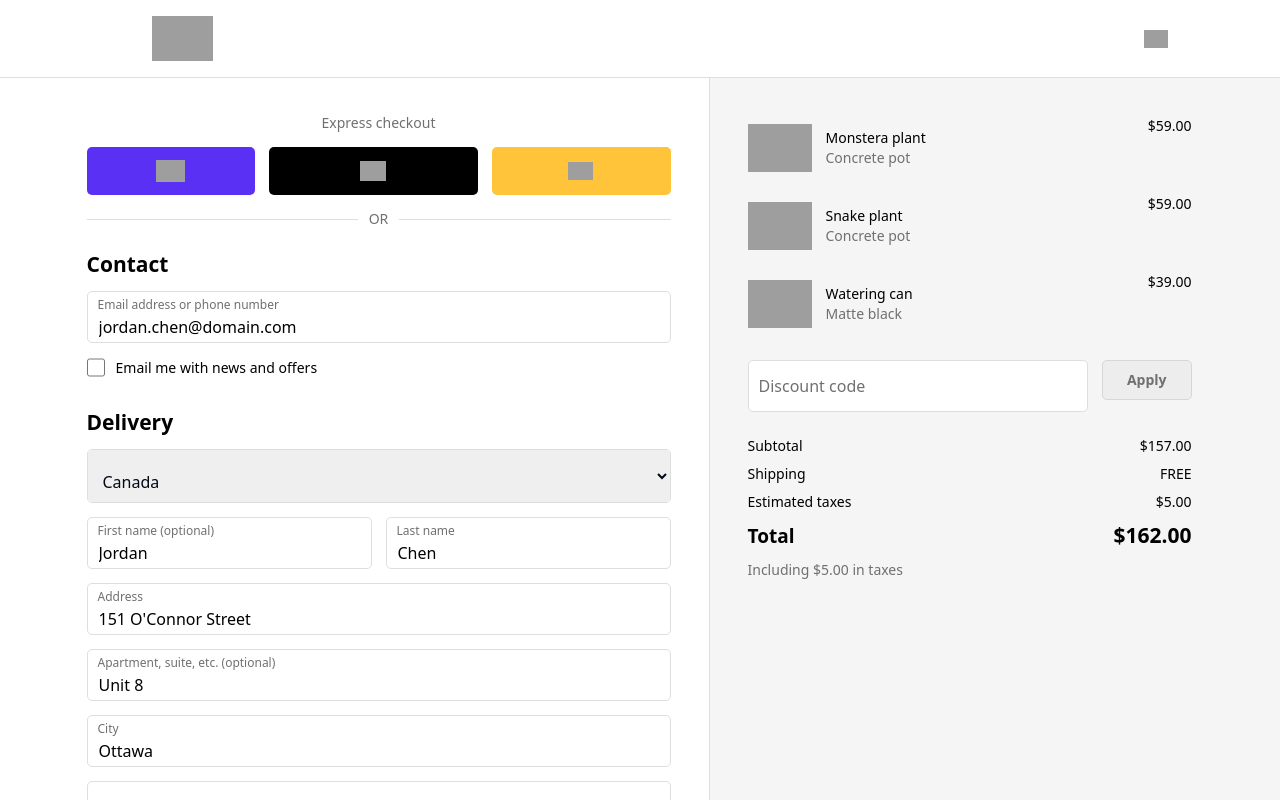
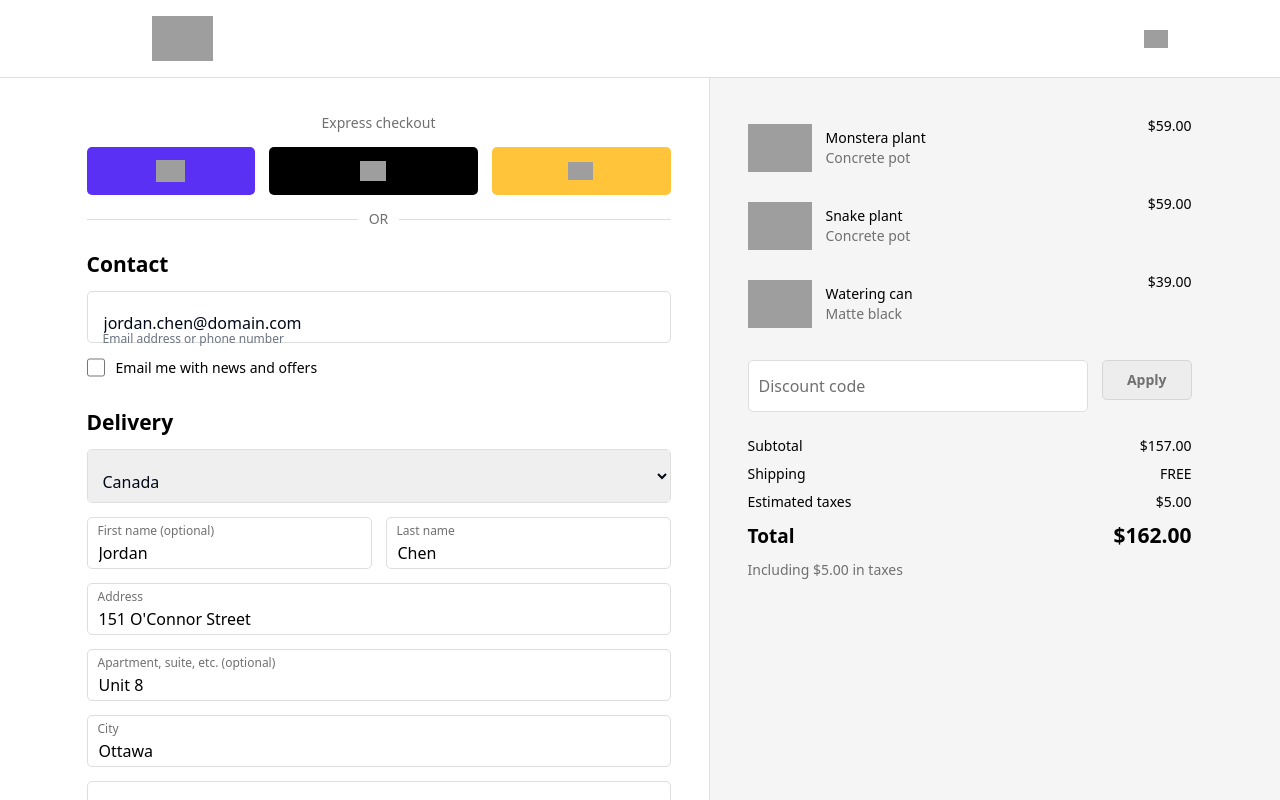
Before and after one commit to salahkichene/oficialcheckout, a React (Vite) app: page / in a window 1280 px wide. Shown: the top 800 px of the page. Built offline with nearby package versions, Linux system fonts and the light colour scheme; grey boxes are pictures that could not be loaded.

Commit message:
feat: Implement floating label for email input
Refactor the ContactForm component to include a floating label for the email input field. The label animates to the top of the input when the user starts typing and returns to the center when the field is empty.

```diff
--- a/src/components/checkout/ContactForm.tsx
+++ b/src/components/checkout/ContactForm.tsx
@@ -1,6 +1,6 @@
 
 import { useState } from "react";
-import { Input } from "@/components/ui/input";
+import { FloatingLabelInput } from "@/components/ui/floating-label-input";
 
 export const ContactForm = () => {
   const [email, setEmail] = useState("jordan.chen@domain.com");
@@ -12,12 +12,12 @@ export const ContactForm = () => {
         Contact
       </h2>
       <div className="w-full mt-3.5">
-        <Input
+        <FloatingLabelInput
           type="email"
           label="Email address or phone number"
           value={email}
           onChange={(e) => setEmail(e.target.value)}
-          className="bg-white min-h-[52px]"
+          className="bg-white"
         />
       </div>
       <div className="flex w-full gap-[11px] text-sm text-black tracking-[0.02px] flex-wrap mt-3.5">
--- /dev/null
+++ b/src/components/ui/floating-label-input.tsx
@@ -0,0 +1,45 @@
+
+import React, { useState } from "react";
+import { cn } from "@/lib/utils";
+
+interface FloatingLabelInputProps
+  extends React.InputHTMLAttributes<HTMLInputElement> {
+  label: string;
+}
+
+export function FloatingLabelInput({
+  label,
+  value,
+  onChange,
+  className,
+  ...props
+}: FloatingLabelInputProps) {
+  const [isFocused, setIsFocused] = useState(false);
+  const isActive = isFocused || (value && String(value).length > 0);
+
+  return (
+    <div className="relative">
+      <input
+        value={value}
+        onChange={onChange}
+        className={cn(
+          "block w-full h-[52px] px-4 pt-5 pb-2 text-base bg-white border rounded-[5px] border-[rgba(222,222,222,1)] border-solid focus:outline-none focus:ring-2 focus:ring-blue-500 focus:border-transparent",
+          className
+        )}
+        onFocus={() => setIsFocused(true)}
+        onBlur={() => setIsFocused(false)}
+        {...props}
+      />
+      <label
+        className={cn(
+          "absolute duration-300 left-4 pointer-events-none",
+          isActive
+            ? "transform -translate-y-3 text-xs text-gray-500"
+            : "transform translate-y-0 top-1/4 text-gray-400"
+        )}
+      >
+        {label}
+      </label>
+    </div>
+  );
+}
```
